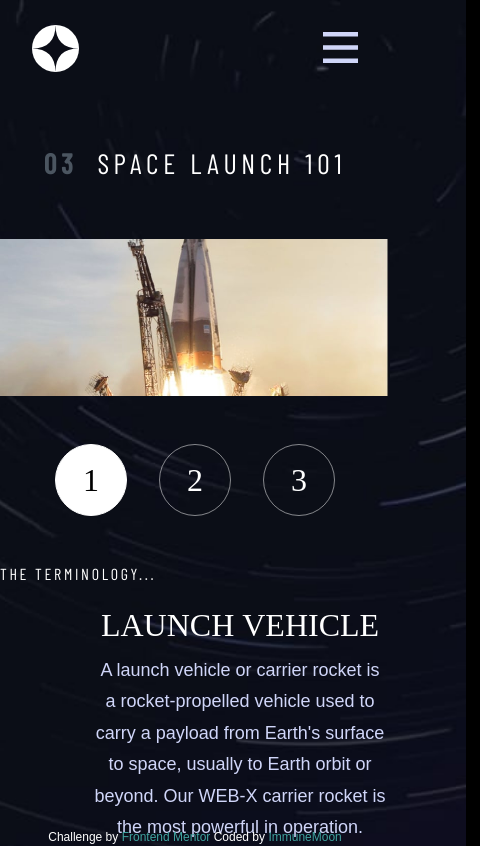
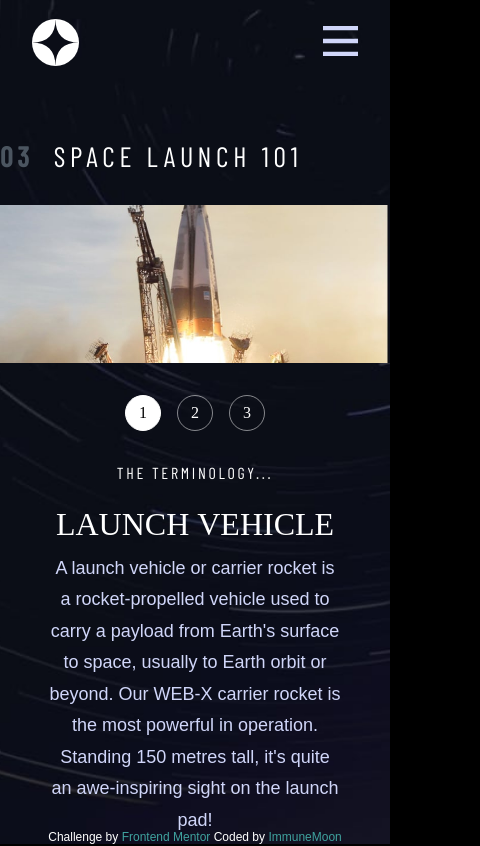
Before and after one commit to ImmuneMoon/space-tourism-website, a React (Create React App) app: page /technology in a window 390 px wide. Shown: the top 846 px of the page, 480 px wide, since content can reach past the window. Built offline with nearby package versions, Linux system fonts and the light colour scheme; a web font is replaced by a local one.

Commit message:
Numerous edits to most page layout
Some mobile layouts are slightly broken again, but the desktop is finally in a secure place I think. Hopefully just some more tweaking to the mobile layouts and we'll be good to wrap up the project.

```diff
--- a/src/components/Crew.jsx
+++ b/src/components/Crew.jsx
@@ -33,6 +33,12 @@ const Content = createGlobalStyle`
 
 const Main = styled.main`
     display: flex;
+    justify-content: center;
+`;
+
+const Container = styled.div`
+    width: 69rem;
+    justify-content: space-between;
 
     @media (max-width: 1025px) {
         flex-direction: column;
@@ -43,12 +49,13 @@ const Main = styled.main`
 `;
 
 const L_container = styled.div`
+    height: 100%;
     display: flex;
     flex-direction: column;
+    justify-content: space-between;
     align-items: flex-start;
     height: fit-content;
     width: auto;
-    margin-left: auto;
 
     @media (max-width: 1025px) {
         margin: 0 auto;
@@ -59,7 +66,6 @@ const L_container = styled.div`
 `;
 
 const Heading = styled.div`
-    margin-left: 0;
 
     @media (max-width: 1025px) {
         display: none;
@@ -89,17 +95,23 @@ const Crewmember = styled.div`
 	}
 `;
 
+const Crew_nav_container = styled.div`
+    margin: 0 auto 3rem 0;
+    @media (max-width: 1025px) {
+		margin: 3rem auto;
+		justify-content: center;
+	}
+`;
+
 const R_container = styled.div`
     display: flex;
     flex-direction: column;
     height: auto;
     width: max-content;
-    margin-right: auto;
-    margin-left: 7%;
+    margin: 0 auto;
 
     @media (max-width: 1025px) {
         height: fit-content;
-        margin: 0 auto;
 	}
     @media (max-width: 650px) {
     }
@@ -122,6 +134,8 @@ const Crew_img_container = styled.div`
 
     @media (max-width: 1025px) {
         padding: 0;
+        height: auto;
+        width: auto;
 	}
 `;
 
@@ -131,13 +145,14 @@ const DougImg = styled.img`
                 case 'mobile':
             return '400px';
                 case 'tablet':
-            return '500px';
+            return 'auto';
                 case 'desktop':
             default:
-                return '625px';
+                return '100%';
         }
     }};
     width: auto;
+    padding-left: 7rem;
 `
 
 const MarkImg = styled.img`
@@ -149,11 +164,9 @@ const MarkImg = styled.img`
                 return '500px';
             case 'desktop':
             default:
-                return '625px';
+                return '100%';
         }
     }};
-    width: auto;
-    padding-top: 75px;
 
     @media (max-width: 1025px) {
         padding: 0;
@@ -169,11 +182,10 @@ const VictorImg = styled.img`
                 return '500px';
             case 'desktop':
             default:
-                return '550px';
+                return '100%';
         }
     }};
-    width: auto;
-    padding-top: 75px;
+    padding-left: 7rem;
 
     @media (max-width: 1025px) {
         padding: 0;
@@ -189,24 +201,15 @@ const AnouImg = styled.img`
                 return '500px';
             case 'desktop':
             default:
-                return '550px';
+                return '100%';
         }
     }};
-    width: auto;
-    padding-top: 75px;
+    padding-left: 3rem;
 
     @media (max-width: 1025px) {
         padding: 0;
 	}
 `
-
-const Crew_nav_container = styled.div`
-    margin: 3rem auto 3rem 0;
-    @media (max-width: 1025px) {
-		margin: 3rem auto;
-		justify-content: center;
-	}
-`;
 
 function Crew() {
     const [displayedCrew, setDisplayedCrew] = useState('doug');
@@ -237,6 +240,7 @@ function Crew() {
         <>
             <Content theme={theme}/>
             <Main>
+                <Container id="container">
                     <L_container>
                         <Heading className="pg-heading">
                             <p id="pg-num">
@@ -290,6 +294,7 @@ function Crew() {
                             }
                         </Crew_img_container>
                     </R_container>
+                </Container>
             </Main>
         </>
     );
--- a/src/components/Destination.jsx
+++ b/src/components/Destination.jsx
@@ -31,7 +31,22 @@ const Content = createGlobalStyle`
 `;
 
 const Main = styled.main`
+	display: flex;
+	justify-content: center;
 	padding-bottom: 4rem;
+`;
+
+const Container = styled.div`
+	width: 69rem;
+    flex-direction: column;
+`;
+
+const Heading = styled.div`
+	margin-right: auto;
+
+	@media (max-width: 1025px) {
+		margin: 0 auto 0 auto;
+	}
 `;
 
 const Location_container = styled.div`
@@ -187,15 +202,16 @@ function Destination() {
         <>
             <Content theme={theme}/>
             <Main>
+				<Container id="container">
 					<div>
-                    <div className="pg-heading">
+						<Heading className="pg-heading">
 							<p id="pg-num">
 								01
 							</p>
 							<h1 id="pg-subject">
 								PICK&nbsp;YOUR&nbsp;DESTINATION
 							</h1>
-                    </div>
+						</Heading>
 					</div>
 					<Location_container theme={theme}>
 						<Img_container theme={theme}>
@@ -230,6 +246,7 @@ function Destination() {
 						</Info_container>
 						</R_container>
 					</Location_container>
+				</Container>
             </Main>
         </>
     );
--- a/src/components/Home.jsx
+++ b/src/components/Home.jsx
@@ -24,8 +24,6 @@ const Content = createGlobalStyle`
 `;
 
 const Main = styled.main`
-    height: 100vh;
-    width: 100%;
     display: flex;
     justify-content: center;
     align-items: center;
@@ -42,8 +40,8 @@ const Main = styled.main`
     }};
 
     @media (max-width: 1025px) {
-		width: 100%;
-		margin: auto;
+      width: 100%;
+      margin: auto;
 	}
 `;
 
@@ -62,12 +60,12 @@ const Home_container = styled.div`
     margin: ${({ theme }) => {
       switch (theme) {
         case 'mobile':
-          return '3rem 0';
+          return '7rem 0';
         case 'tablet':
           return '3rem 0';
         case 'desktop':
         default:
-          return '10rem 5rem 0 5rem';
+          return '0 5rem';
       }
     }};
     height: fit-content;
--- a/src/components/Launch_vehicle.jsx
+++ b/src/components/Launch_vehicle.jsx
@@ -1,38 +1,22 @@
 import React from 'react';
 import styled from 'styled-components';
-
-
-const Vehicle_section = styled.div`
-    width: 30rem;
-    display: flex;
-`;
-
-const Info_container = styled.div`
-    margin: auto 0;
-`;
-
-const Info = styled.p`
-    margin: 0;
-	width: 25.5rem;
-
-`;
 
 function Launch_vehicle() {
     return(
         <>
-            <Vehicle_section>
-                <Info_container id="info-container">
+            <div id="vehicle-section">
+                <div id="info-container">
                     <p id="vehicle-title">
                         LAUNCH&nbsp;VEHICLE
                     </p>
-                    <Info id="information">
+                    <p className="tech-info" id="information">
                         A launch vehicle or carrier rocket is a rocket-propelled vehicle used to carry a payload from
                         Earth's surface to space, usually to Earth orbit or beyond. Our WEB-X carrier rocket is the most
                         powerful in operation. Standing 150 metres tall, it's quite an awe-inspiring sight on the launch
                         pad!
-                    </Info>
-                </Info_container>
-            </Vehicle_section>
+                    </p>
+                </div>
+            </div>
         </>
     );
 }
--- a/src/components/Tech_nav.jsx
+++ b/src/components/Tech_nav.jsx
@@ -31,8 +31,14 @@ const Button = styled.button`
     font-family: 'Bellefair', serif;
 
     @media (max-width: 1025px) {
-        margin-bottom: 0;
         margin: 3rem 1rem;
+    }
+
+    @media (max-width: 650px) {
+        width: 2.25rem;
+        height: 2.25rem;
+        font-size: 16px;
+        margin: 2rem .5rem;
     }
 `
 
--- a/src/components/Technology.jsx
+++ b/src/components/Technology.jsx
@@ -32,35 +32,56 @@ const Content = createGlobalStyle`
 `;
 
 const Main = styled.main`
-    padding-bottom: 4.65rem;
+    display: flex;
+    justify-content: end;
+    justify-self: center;
+
+    @media (max-width: 650px) {
+        justify-content: center;
+    }
+`;
+
+const Container = styled.div`
+    width: 79.2rem;
+    display: flex;
+    flex-direction: column;
+`;
+
+const Heading = styled.div`
+    margin-left: 0;
+    margin-bottom: 2rem;
 `;
 
 const Tech_section = styled.section`
     display: flex;
     flex-direction: row;
     justify-content: space-between;
-    margin-left: auto;
     align-items: center;
-    height: 100%;
+    height: fit-content;
     width: 100%;
 
     @media (max-width: 1025px) {
         flex-direction: column-reverse;
         margin: 0;
+        height: 100%;
         width: 100%;
     }
 `;
 
 const L_container = styled.div`
     width: fit-content;
+    height: 100%;
     display: flex;
     flex-direction: row;
     justify-content: space-between;
-    margin: auto;
+    align-items: center;
+    margin-right: auto;
 
     @media (max-width: 1025px) {
         width: 100%;
+        height: fit-content;
         flex-direction: column;
+        justify-content: center;
         margin: 0 auto;
 	}
 `
@@ -84,25 +105,16 @@ const Info_container = styled.div`
 
 const Terms = styled.p`
     width: fit-content;
-    margin-bottom: 1rem;
+    margin: 0 auto 1rem 0;
     font-size: 16px;
     letter-spacing: 2.7px;
     font-family: 'Barlow Condensed', sans-serif;
-`;
-
-const Vehicle_container = styled.div`
-    display: flex;
-    align-items: center;
-    justify-self: flex-end;
-
     @media (max-width: 1025px) {
-        justify-content: center;
+        margin: 0 auto 1rem auto;
     }
 `;
 
-const Vehicle = LaunchVehicle;
-const Port = Spaceport;
-const Capsule = SpaceCapsule;
+
 
 function Technology() {
     const [displayedTech, setDisplayedTech] = useState('launch');
@@ -146,14 +158,15 @@ function Technology() {
         <>
             <Content theme={theme}/>
             <Main>
-                <div className="pg-heading">
+                <Container id="container">
+                    <Heading className="pg-heading">
                         <p id="pg-num">
                             03
                         </p>
                         <h1 id="pg-subject">
                             SPACE LAUNCH 101
                         </h1>
-                </div>
+                    </Heading>
                     <Tech_section>
                         <L_container>
                             <Nav>
@@ -165,18 +178,17 @@ function Technology() {
                                 </Terms>
                                 <div>
                                     {displayedTech === 'launch' &&
-                                    <Vehicle/>
+                                        <LaunchVehicle/>
                                     }
                                     {displayedTech === 'port' &&
-                                    <Port/>
+                                        <Spaceport/>
                                     }
                                     {displayedTech === 'capsule' &&
-                                    <Capsule/>
+                                        <SpaceCapsule/>
                                     }
                                 </div>
                             </Info_container>
                         </L_container>
-                    <Vehicle_container>
                         {displayedTech === 'launch' &&
                             <img id="tech_img" src={vehicleImg} alt="Launch Vehicle"/>
                         }
@@ -186,8 +198,8 @@ function Technology() {
                         {displayedTech === 'capsule' &&
                             <img id="tech_img" src={capsuleImg} alt="Space Capsule"/>
                         }
-                    </Vehicle_container>
                     </Tech_section>
+                </Container>
             </Main>
         </>
     );
--- a/src/index.css
+++ b/src/index.css
@@ -20,18 +20,8 @@ Check individual components for additional stylings relevant only to that compon
 	font-family: sans-serif;
 }
 
-#root {
-	min-height: 100vh;
-	width: 100%;
-	display: flex;
-	flex-direction: column;
-}
-
 body {
-	min-height: 100vh;
-	width: 100%;
-	display: flex;
-	flex-direction: column;
+	height: 100vh;
 	width: 100%;
 	-webkit-background-size: cover;
 	-moz-background-size: cover;
@@ -43,10 +33,25 @@ body {
 	background-position: center;
 }
 
-main {
+#root {
 	height: 100%;
 	width: 100%;
+	display: flex;
+	flex-direction: column;
+	justify-content: center;
+}
+
+main {
+	align-items: flex-start;
+	max-width: 1440px;
+    height: 759px;
 	flex-grow: 1;
+}
+
+#container {
+    display: flex;
+    height: 759px;
+	max-width: 1200px;
 }
 
 .navButton:hover {
@@ -54,7 +59,7 @@ main {
 }
 
 .pg-heading {
-	margin: 3rem 0 5rem 10.5rem;
+	margin: 5rem 0;
 	display: flex;
 	flex-direction: row;
 	align-items: center;
@@ -88,7 +93,7 @@ main {
 /* Information displayed for homepage, each planet, crewmember and tech */
 #information {
 	font-weight: 400px;
-	height: 7rem;
+	height: max-content;
 	color: #D0D6F9;
 	font-size: 16px;
 	line-height: 1.75;
@@ -207,7 +212,7 @@ Crew page CSS
 /* Container for crew components crewmember sections */
 #crew-container {
 	display: flex;
-	height: 100%;
+	height: 23rem;
 	flex-direction: column;
 	margin-top: 3rem;
 }
@@ -232,8 +237,7 @@ Crew page CSS
 }
 
 /* Crew member's information*/
-.crew-info{
-	height: 10rem;
+.crew-info {
 	max-width: 25rem;
 	min-width: 15rem;
 }
@@ -249,6 +253,12 @@ Crew page CSS
 /*Tech page CSS*/
 
 
+
+#vehicle-section {
+	width: 30rem;
+	display: flex;
+}
+
 #info-container {
     display: flex;
     flex-direction: column;
@@ -262,9 +272,14 @@ Crew page CSS
 	font-family: 'Bellefair', serif;
 }
 
+.tech-info {
+	margin: 0;
+	width: 25.5rem;
+	height: 100%;
+}
 
 #tech_img {
-	max-height: 450px;
+	max-height: 100%;
 	max-width: 100%;
 	height: auto;
 }
@@ -281,8 +296,17 @@ Crew page CSS
 
 }
 
+
 /* Media resizing */
 
+
+/* Screens wider than 1440px */
+@media (min-width: 1441px) {
+
+	main {
+		margin: 0 auto;
+	}
+}
 
 /* Tablet Screens */
 @media (max-width: 1025px) {
@@ -290,6 +314,16 @@ Crew page CSS
 
 	/* GLOBAL STYLES */
 
+
+	main {
+		width: 100%;
+		height: 100%;
+	}
+
+	#container {
+		height: 100%;
+		width: fit-content;
+	}
 
 	/* Page heading/ title */
 	.pg-heading {
@@ -369,6 +403,7 @@ Crew page CSS
 
 	/* Container for crew components crewmember sections */
 	#crew-container {
+		height: 100%;
 		margin: 3rem auto 0 auto;
 	}
 
@@ -382,8 +417,14 @@ Crew page CSS
 		margin: .75rem auto;
 	}
 
+	/* Crew image styles */
+
 	/* TECH STYLES */
 
+
+	#vehicle-section {
+		width: fit-content;
+	}
 
 	#info-container {
 		display: flex;
@@ -395,8 +436,12 @@ Crew page CSS
 		margin: .5rem auto;
 	}
 
+	.tech-info {
+		height: 190px;
+	}
+
 	#tech_img {
-		max-width: 100%;
+		width: 100vw;
 		height: auto;
 		margin: 0 auto;
 	}
@@ -498,4 +543,8 @@ Crew page CSS
 	#vehicle-title {
 		font-size: 32px;
 	}
+
+	.tech-info {
+		height: 255px;
+	}
 }
```
Also changed, not shown: src/components/Navbar.jsx (+24 -11 lines), src/components/Space_capsule.jsx (+4 -18 lines), src/components/Spaceport.jsx (+4 -15 lines). Lines whose indentation alone changed are shown as unchanged.
